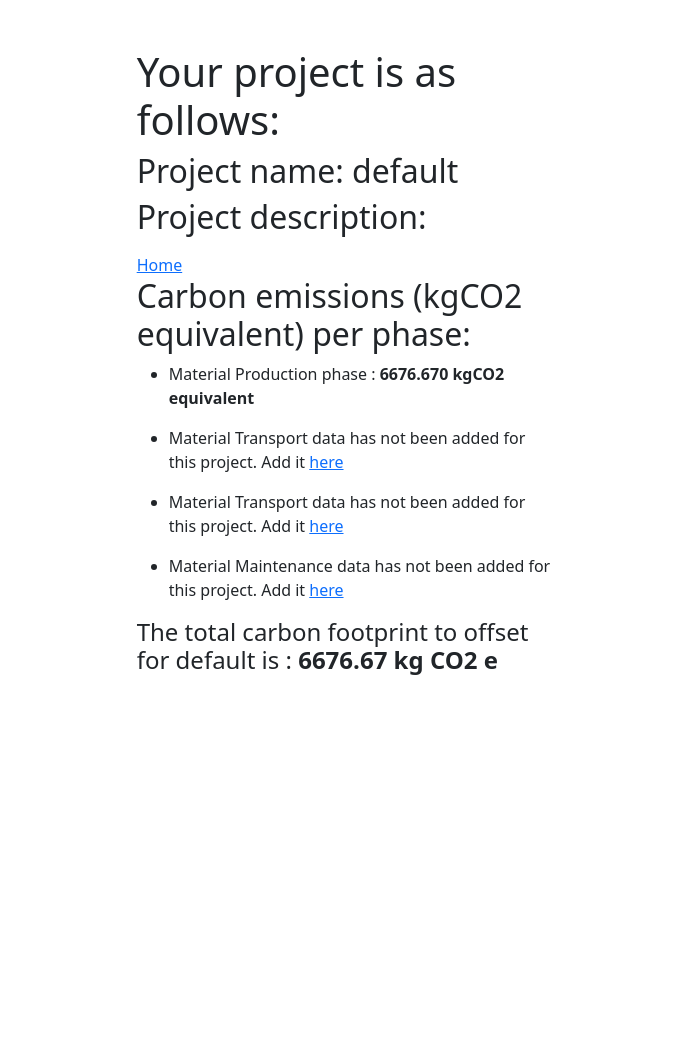
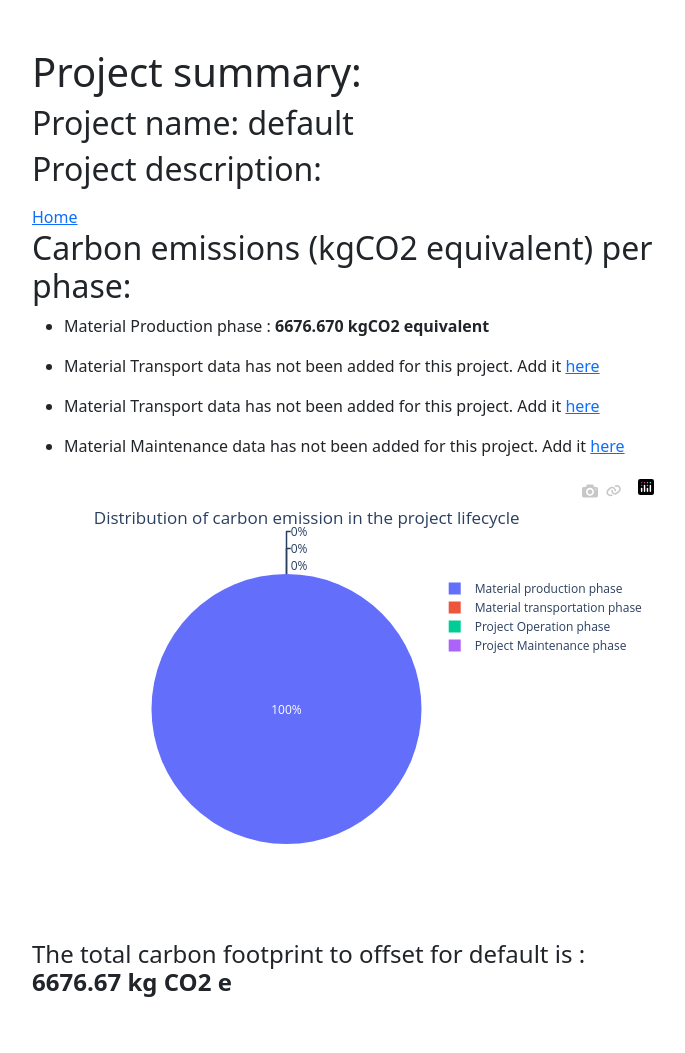
Before and after one commit to seraph-wing/coTwo, a Django app: page /1/project/ in a window 1280 px wide. Shown: the whole page, without its empty margins (294-979 px from the left). Before the commit the page ends 675 px from the top, so only its background shows below. Run offline with Django 4.2, Linux system fonts and the light colour scheme; data comes from the database, SQL or seed files in the repository; both versions use the stored data as it was after the commit; some libraries are stand-ins or nearby versions.

Commit message:
added pie chart in the detail page

```diff
--- a/coTwo/templates/coTwo/base.html
+++ b/coTwo/templates/coTwo/base.html
@@ -10,7 +10,7 @@
 <main>
     <div class = 'container-fluid'>
         <div class = 'd-flex align-items-center py-5'>
-            <div class="col-12 col-md-6 col-lg-4 mx-auto">
+            <div class="col-12 col-md-6 mx-auto">
             {% block content %}
             {% endblock content %}
           </div>
--- a/coTwo/templates/coTwo/maintenance_create.html
+++ b/coTwo/templates/coTwo/maintenance_create.html
@@ -3,6 +3,10 @@
 
 {% block title %} Maintenance phase {% endblock %}
 {% block content %}
+    <div class="phase"><h1>Materials Maintenance Phase</h1></div>
+    <div class="description">
+        <p>Depending on the materials that need to be reused, please enter the same details here as the materials Production stage</p>
+    </div>
     <form method = 'POST'>
     {% for hidden_field in form.hidden_fields %}
         {{ hidden_field.errors }}
--- a/coTwo/templates/coTwo/operations_create.html
+++ b/coTwo/templates/coTwo/operations_create.html
@@ -3,6 +3,10 @@
 
 {% block title %} Operations phase {% endblock %}
 {% block content %}
+    <div class="phase"><h1>Construction Operations Phase</h1></div>
+    <div class="description">
+        <p>Here you need to add the age of your construction project, and the average amount of electrical consumption of it per year, along with the planned energy type to power the construction project</p>
+    </div>
     <form method = 'POST'>
     {% for hidden_field in form.hidden_fields %}
         {{ hidden_field.errors }}
--- a/coTwo/templates/coTwo/production_create.html
+++ b/coTwo/templates/coTwo/production_create.html
@@ -3,6 +3,10 @@
 
 {% block title %} Production phase {% endblock %}
 {% block content %}
+    <div class="phase"><h1>Materials Production Phase</h1></div>
+    <div class="description">
+        <p>Add the material type and the amount of it used in your project</p>
+    </div>
     <form method = 'POST'>
     {% for hidden_field in form.hidden_fields %}
         {{ hidden_field.errors }}
--- a/coTwo/templates/coTwo/project_create.html
+++ b/coTwo/templates/coTwo/project_create.html
@@ -3,6 +3,7 @@
 
 {% block title %} Project {% endblock %}
 {% block content %}
+    <div class="phase"><h1>New project</h1></div>
     <h3>please enter a new project name to get started.</h3>
     <form method = 'POST'>
     {% for hidden_field in form.hidden_fields %}
--- a/coTwo/templates/coTwo/project_detail.html
+++ b/coTwo/templates/coTwo/project_detail.html
@@ -3,7 +3,7 @@
 
 {% block title %} {{ project.name }} {% endblock %}
 {% block content %}
-    <h1>Your project is as follows:</h1>
+    <h1>Project summary:</h1>
     <h2>Project name: {{ project.name }}</h2>
     <h2>Project description:</h2>
     <p>{{ project.description }}</p>
@@ -31,7 +31,9 @@
         {% else %}
             <li><p>Material Maintenance data has not been added for this project. Add it <a href={% url "coTwo:maintenance_create" pk=project.pk %}>here</a></p></li>
         {% endif %}
-
+    {% autoescape off %}
+        {{ pie_chart }}
+    {% endautoescape %}
     </ul>
     <h4>The total carbon footprint to offset for {{ project.name }} is : <strong>{{ carbon_offset }} kg CO2 e</strong></h4>
 {% endblock %}
--- a/coTwo/templates/coTwo/project_transport_create.html
+++ b/coTwo/templates/coTwo/project_transport_create.html
@@ -3,6 +3,10 @@
 
 {% block title %} Transport phase {% endblock %}
 {% block content %}
+    <div class="phase"><h1>Materials Transportation Phase</h1></div>
+    <div class="description">
+        <p>Here you need to specify the amount of round trips used by the material and the distance of the source of materials to the destination </p>
+    </div>
     <form method = 'POST'>
     {% for hidden_field in form.hidden_fields %}
         {{ hidden_field.errors }}
--- a/coTwo/templates/coTwo/transport_create.html
+++ b/coTwo/templates/coTwo/transport_create.html
@@ -3,6 +3,10 @@
 
 {% block title %} Transport phase {% endblock %}
 {% block content %}
+    <div class="description">
+    <div class="phase"><h1>Transportation details</h1></div>
+        <p>Here you have to add the details of the transport being used to transport the given material.</p>
+    </div>
     <form method = 'POST'>
     {% for hidden_field in form.hidden_fields %}
         {{ hidden_field.errors }}
--- a/coTwo/views.py
+++ b/coTwo/views.py
@@ -5,8 +5,10 @@ from django.views import generic
 from . import models
 from django.contrib import messages
 from django.db.models import Sum
-
-
+import plotly.express as px
+import plotly.offline as plot
+import plotly.io as pio
+pio.renderers.default = "browser"
 class IndexView(generic.base.TemplateView):
     template_name = 'coTwo/index.html'
     # context_object_name = 'latest_question_list'
@@ -42,7 +44,14 @@ class ProjectDetailView(generic.DetailView):
         context['carbon_offset'] = context['total_material_production'] + context['total_material_transportation'] + context['total_material_operation'] + context['total_material_maintenance']
         proj = models.Project.objects.get(pk=self.kwargs.get('pk'))
         proj.net_carbon_emissions = context['carbon_offset']
+        x = ['total_material_production','total_material_transportation','total_material_operation','total_material_maintenance']
+        labels = ['Material production phase','Material transportation phase','Project Operation phase','Project Maintenance phase']
+        y = [context[values] for values in x]
+        fig = px.pie(names=labels,values=y,title='Distribution of carbon emission in the project lifecycle')
+        context["pie_chart"] = pio.to_html(fig,full_html=False)
+
         proj.save()
+
         return context
 
 
```
Also changed, not shown: db.sqlite3.
